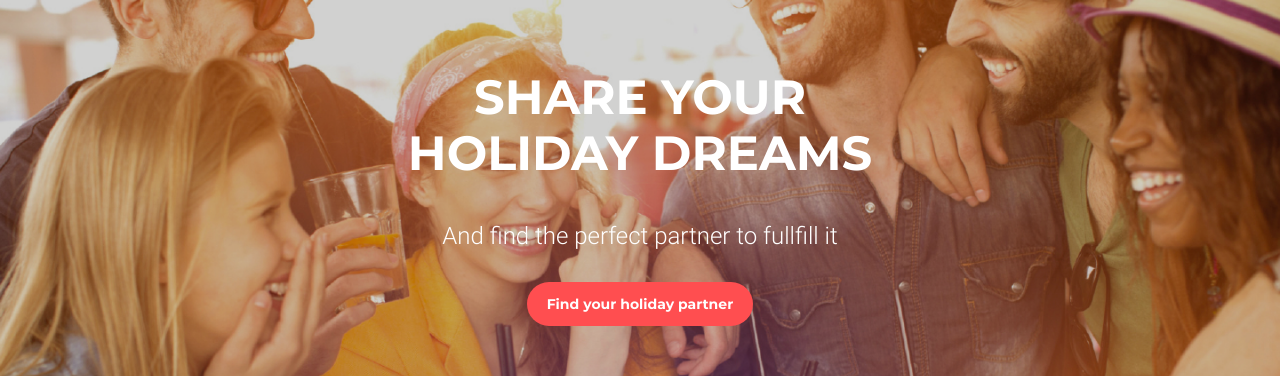
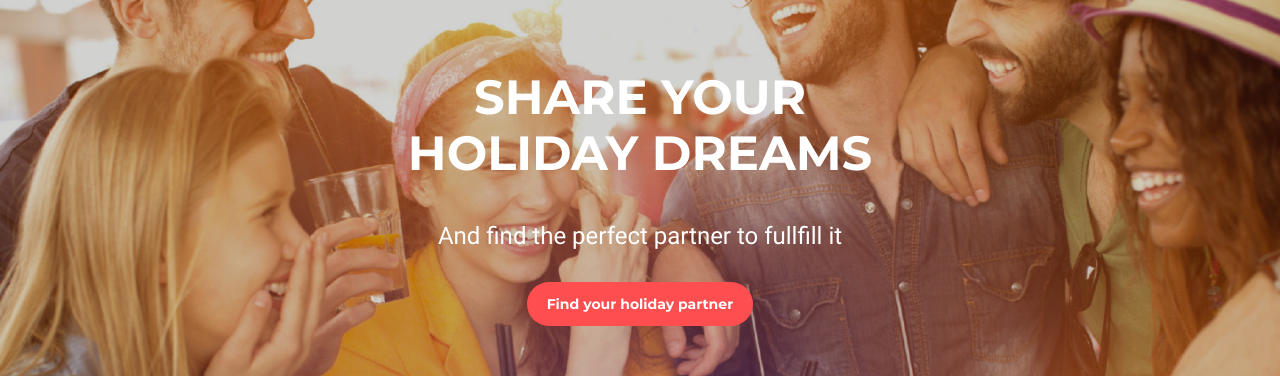
Before and after one commit to EvgenijCh/homework-08, a plain HTML site: page module-08/index.html in a window 1280 px wide. Shown: the part 152-528 px from the top of the page. Drawn offline with Linux system fonts and the light colour scheme.

Commit message:
styles.css

```diff
--- a/module-08/css/styles.css
+++ b/module-08/css/styles.css
@@ -111,14 +111,11 @@ a {
 }
 
 .description {
-  width: 220px;
-  margin: 0 auto;
-  font-size: 18px;
+  font-size: 20px;
   font-family: "Roboto";
   color: rgb(255, 255, 255);
   text-align: center;
   margin-bottom: 20px;
-  font-weight: 300;
 }
 
 .btn-center {
@@ -274,7 +271,6 @@ a {
 
   .description {
     font-size: 24px;
-    width: 400px;
     margin-bottom: 32px;
   }
   .btn-center {
@@ -325,8 +321,9 @@ a {
     width: 940px;
   }
 
-  .description {
-    width: 404px;
+  .wrapper {
+    width: 500px;
+    margin: 0 auto;
   }
 
   .partners-list {
```
